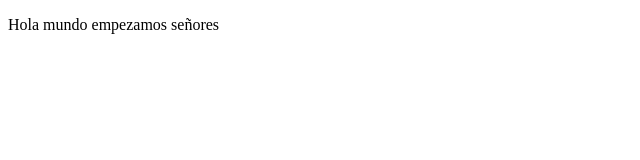
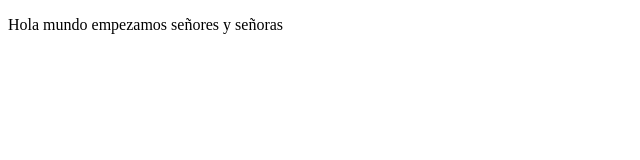
Before and after one commit to johne01ss/proyectoDemoCursoPrework, a plain HTML site: page index.html in a window 1280 px wide. Shown: the full height of the page, 0-640 px from the left. Drawn offline with Linux system fonts and the light colour scheme.

```diff
--- a/index.html
+++ b/index.html
@@ -8,7 +8,7 @@
 </head>
 <body>
     <p>
-        Hola mundo empezamos señores
+        Hola mundo empezamos señores y señoras
 
 
 
```
